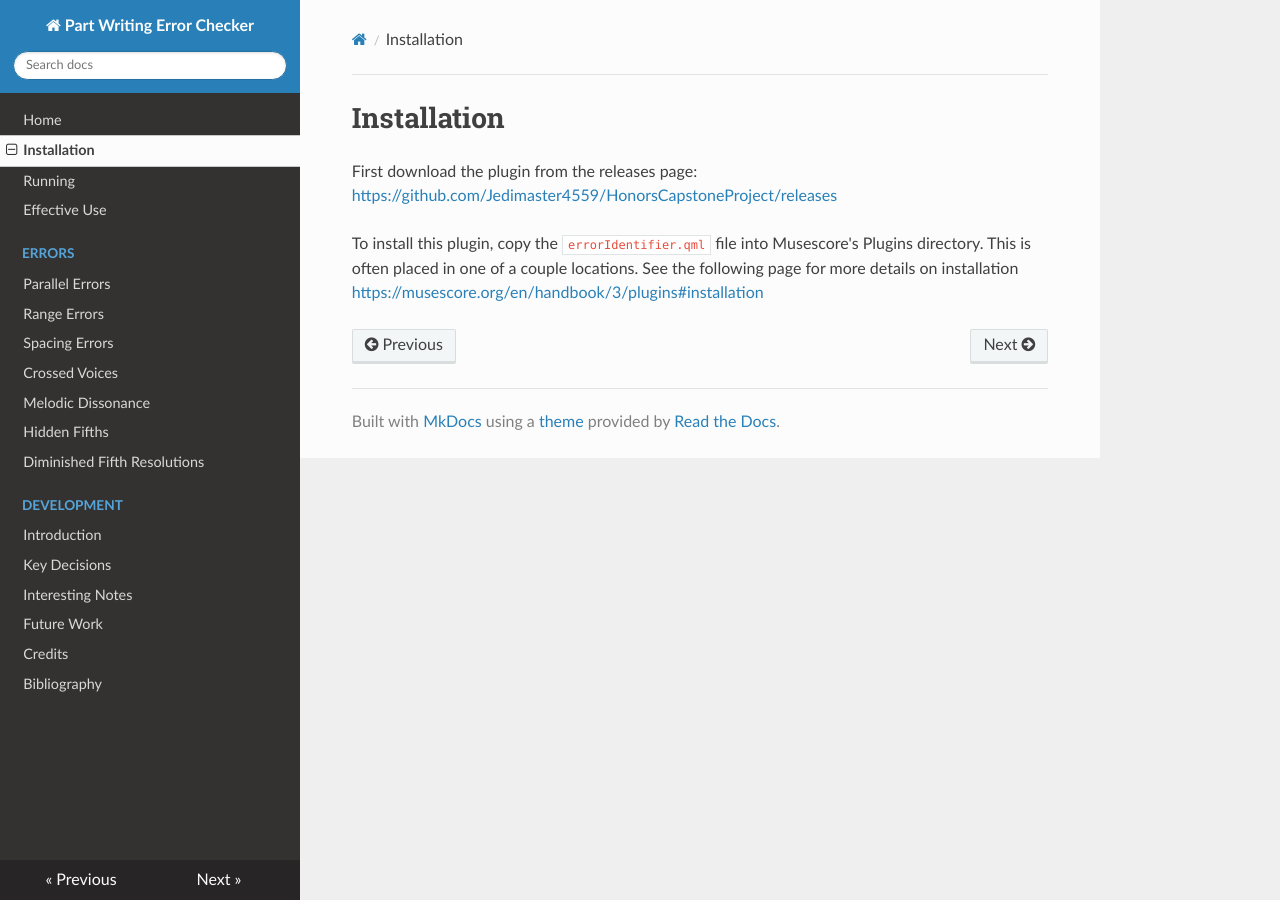
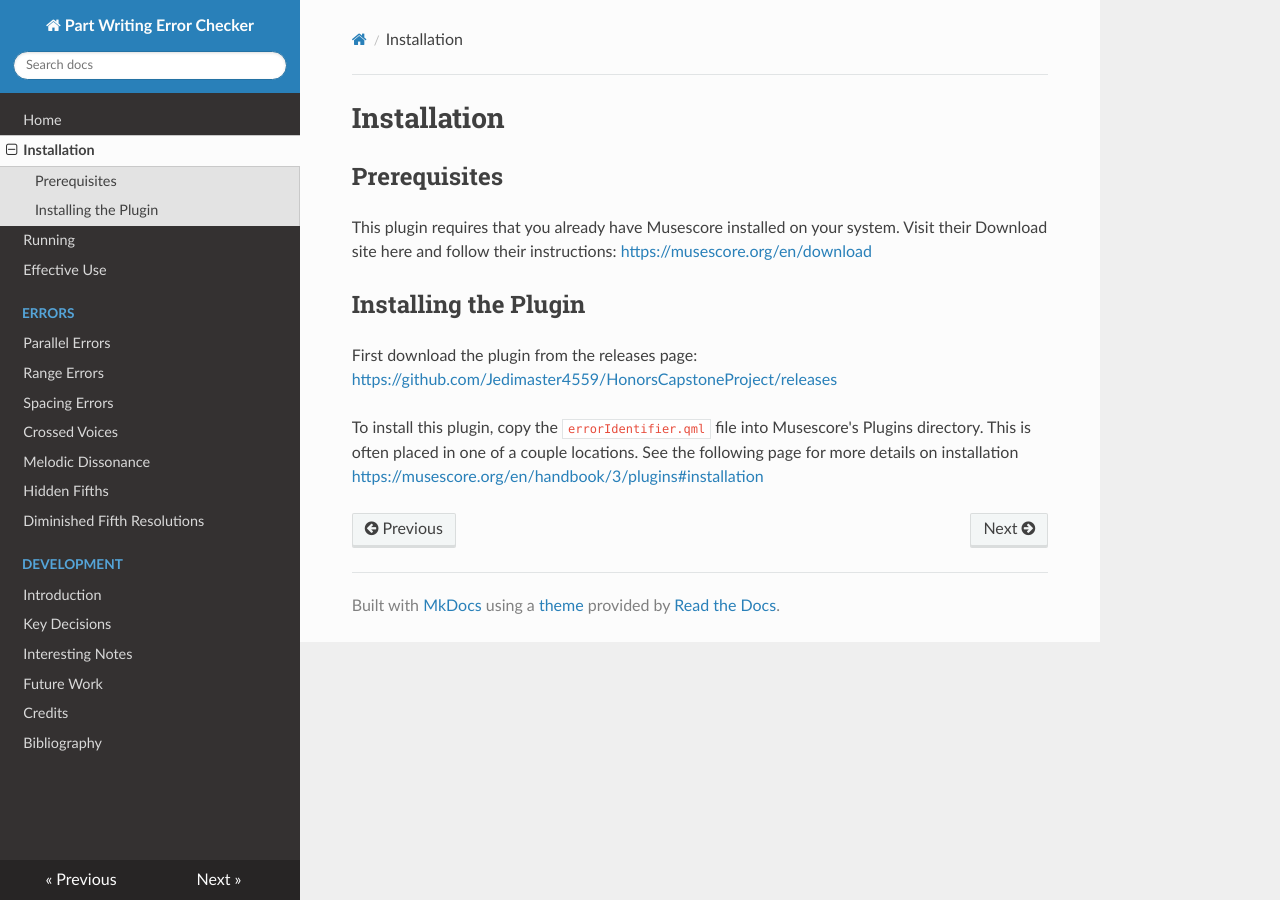
Before and after one commit to Jedimaster4559/PartwritingErrorChecker, an MkDocs documentation site: the page built from docs/Installation.md, in a window 1280 px wide. Built offline with MkDocs 1.6.1, drawn with Linux system fonts in a browser that asks for light colours; nearby versions of some CDN libraries.

```diff
--- a/docs/Installation.md
+++ b/docs/Installation.md
@@ -1,4 +1,9 @@
 # Installation
+
+## Prerequisites
+This plugin requires that you already have Musescore installed on your system. Visit their Download site here and follow their instructions: [https://musescore.org/en/download](https://musescore.org/en/download)
+
+## Installing the Plugin
 First download the plugin from the releases page: [https://github.com/Jedimaster4559/HonorsCapstoneProject/releases](https://github.com/Jedimaster4559/HonorsCapstoneProject/releases)
 
 To install this plugin, copy the `errorIdentifier.qml` file into Musescore's Plugins directory. This is often placed in one of a couple locations. See the following page for more details on installation [https://musescore.org/en/handbook/3/plugins#installation](https://musescore.org/en/handbook/3/plugins#installation)
```
Also changed, not shown: README.md (+8 -2 lines), 1 other file.
